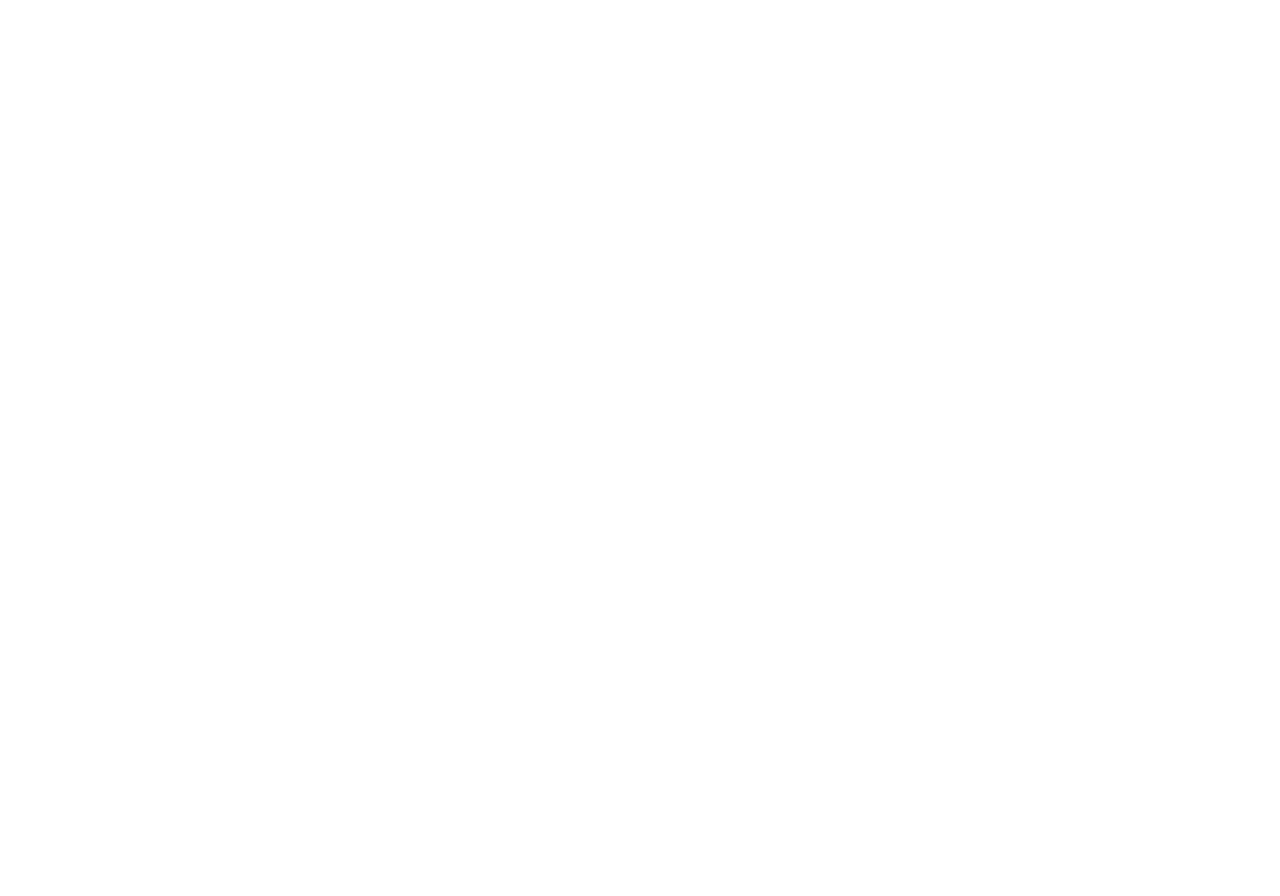
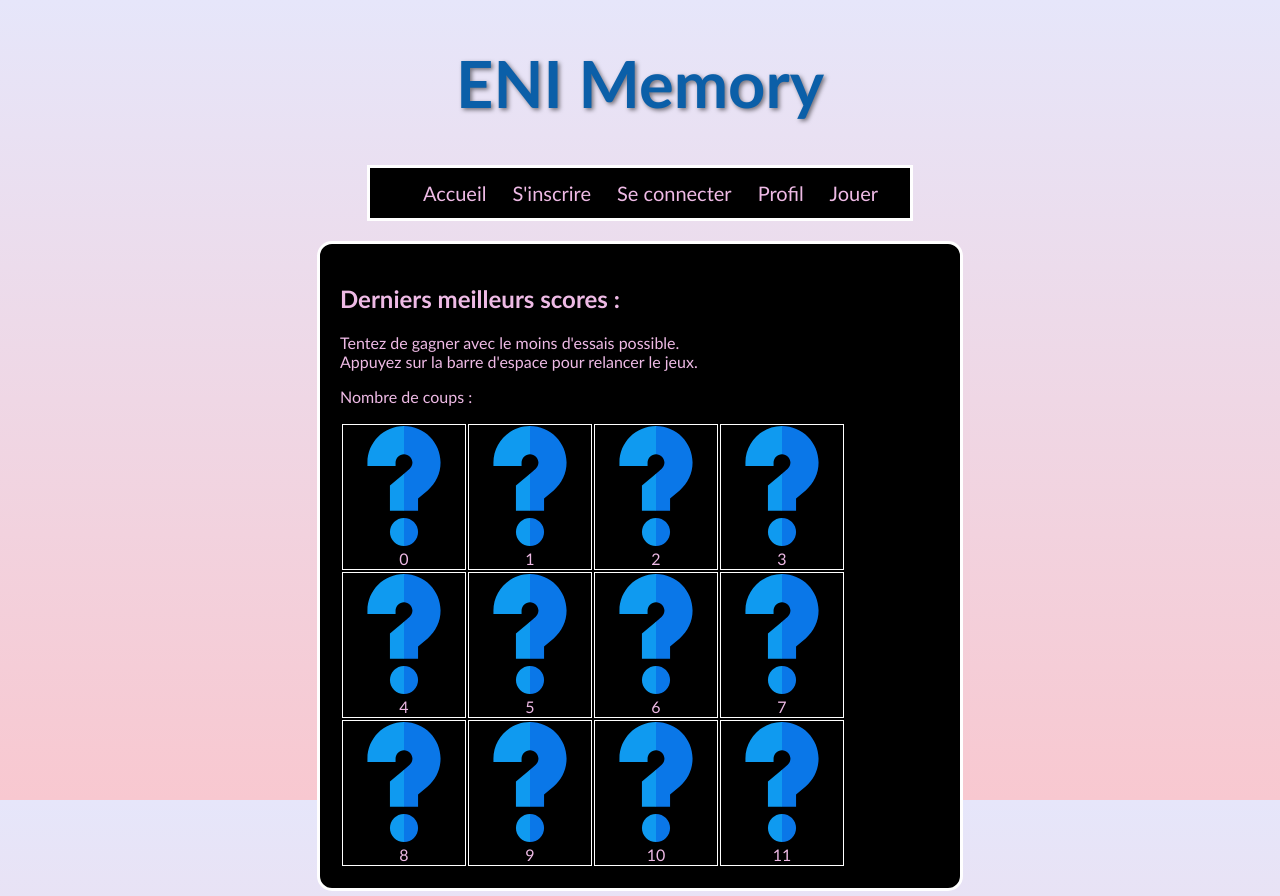
Before and after one commit to maelle-s56/Eni-Memory-maelle, a plain HTML site: page jeu.html in a window 1280 px wide. Before the commit the page ends 800 px from the top, so only its background shows below. Drawn offline with Linux system fonts and the light colour scheme.

Commit message:
Création html jeu et css

```diff
--- a/jeu.html
+++ b/jeu.html
@@ -0,0 +1,84 @@
+<!doctype html>
+<html lang="fr">
+  <head>
+    <meta charset="UTF-8" />
+    <meta name="viewport" content="width=device-width, initial-scale=1.0" />
+    <link rel="stylesheet" href="style.css" />
+    <title>ENI Memory Jeu</title>
+  </head>
+  <body>
+    <h1>ENI Memory</h1>
+    <header>
+      <nav>
+        <ul>
+          <li class="menu"><a href="index.html">Accueil</a></li>
+          <li class="menu">
+            <a href="inscription.html" target="_blank">S'inscrire</a>
+          </li>
+          <li class="menu">
+            <a href="connecter.html" target="_blank">Se connecter</a>
+          </li>
+          <li class="menu"><a href="profil.html" target="_blank">Profil</a></li>
+          <li class="menu"><a href="jeu.html" target="_blank">Jouer</a></li>
+        </ul>
+      </nav>
+    </header>
+    <section>
+      <h2>Derniers meilleurs scores :</h2>
+      <p>
+        Tentez de gagner avec le moins d'essais possible.
+        <br />
+        Appuyez sur la barre d'espace pour relancer le jeux.
+      </p>
+      <p id="nbCoup">Nombre de coups :</p>
+      <main>
+        <table class="cartes">
+          <tr>
+            <td id="carte_0">
+              <img id="image_0" src="/ressources/question.svg" />0
+            </td>
+            <td id="carte_1">
+              <img id="image_1" src="/ressources/question.svg" />1
+            </td>
+            <td id="carte_2">
+              <img id="image_2" src="/ressources/question.svg" />2
+            </td>
+            <td id="carte_3">
+              <img id="image_3" src="/ressources/question.svg" />3
+            </td>
+          </tr>
+          <tr>
+            <td id="carte_4">
+              <img id="image_4" src="/ressources/question.svg" />4
+            </td>
+            <td id="carte_5">
+              <img id="image_5" src="/ressources/question.svg" />5
+            </td>
+            <td id="carte_6">
+              <img id="image_6" src="/ressources/question.svg" />6
+            </td>
+            <td id="carte_7">
+              <img id="image_7" src="/ressources/question.svg" />7
+            </td>
+          </tr>
+          <tr>
+            <td id="carte_8">
+              <img id="image_8" src="/ressources/question.svg" />8
+            </td>
+            <td id="carte_9">
+              <img id="image_9" src="/ressources/question.svg" />9
+            </td>
+
+            <td id="carte_10">
+              <img id="image_10" src="/ressources/question.svg" />10
+            </td>
+
+            <td id="carte_11">
+              <img id="image_11" src="/ressources/question.svg" />11
+            </td>
+          </tr>
+        </table>
+      </main>
+    </section>
+  </body>
+</html>
--- a/style.css
+++ b/style.css
@@ -23,6 +23,12 @@ nav ul{
     list-style-type:none;
     width: 500px;
     margin: 20px auto;
+}
+.menu :hover {
+    background-color: rgb(92, 91, 88);
+    font-weight: bold;
+    color: rgb(238, 186, 229);
+    cursor: pointer;
 }
 a{
     color: rgb(238, 186, 229);
@@ -67,12 +73,7 @@ fieldset{
     margin-bottom: 25px;
     margin-top: 0px;
 }
-.menu :hover {
-    background-color: rgb(92, 91, 88);
-    font-weight: bold;
-    color: rgb(238, 186, 229);
-    cursor: pointer;
-}
+
 label {
     display: block;
     font-size: 17px;
@@ -118,3 +119,28 @@ input {
   color: black;
   transition: transform 0.2s ease;
 }
+td{
+    height: 15vh;
+    width: 15vh;
+    text-align: center;
+    border: 1px solid white;
+    border-collapse: collapse;
+    cursor: pointer;
+}
+td:hover {
+    border: 1px black solid;
+}
+img {
+    height: 100%;
+    width: 100%;
+}
+section{
+    background-color: black;
+    border: white solid 3px;
+    color: rgb(238, 186, 229);
+    border-radius: 15px;
+    width: 600px;
+    font-family: 'Gill Sans', 'Gill Sans MT', Calibri, 'Trebuchet MS', sans-serif;
+    padding: 20px;
+    margin: 5px auto;
+}
```
Also changed, not shown: index.html (+2 -2 lines), inscription.html (+1 -1 lines), ressources/memory-legume/plaque_legumes.png (added).
